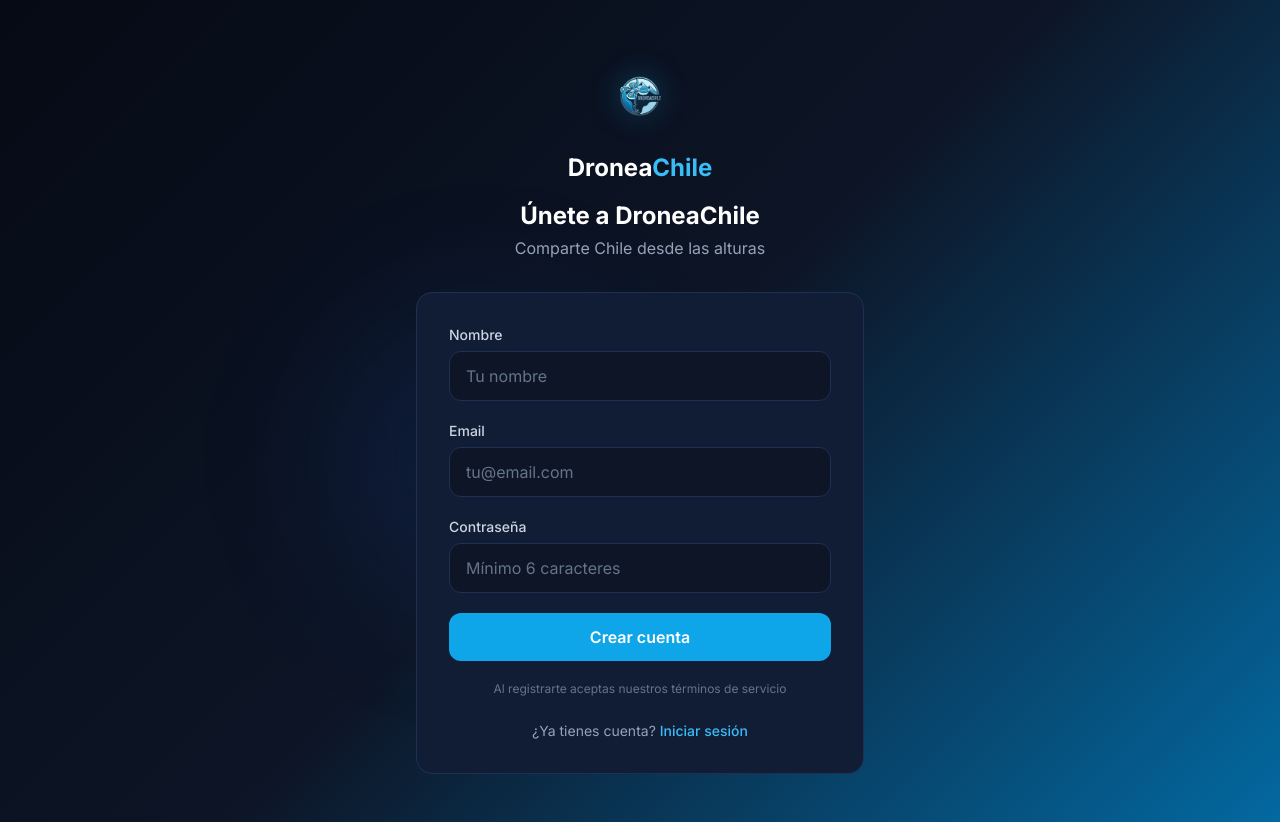
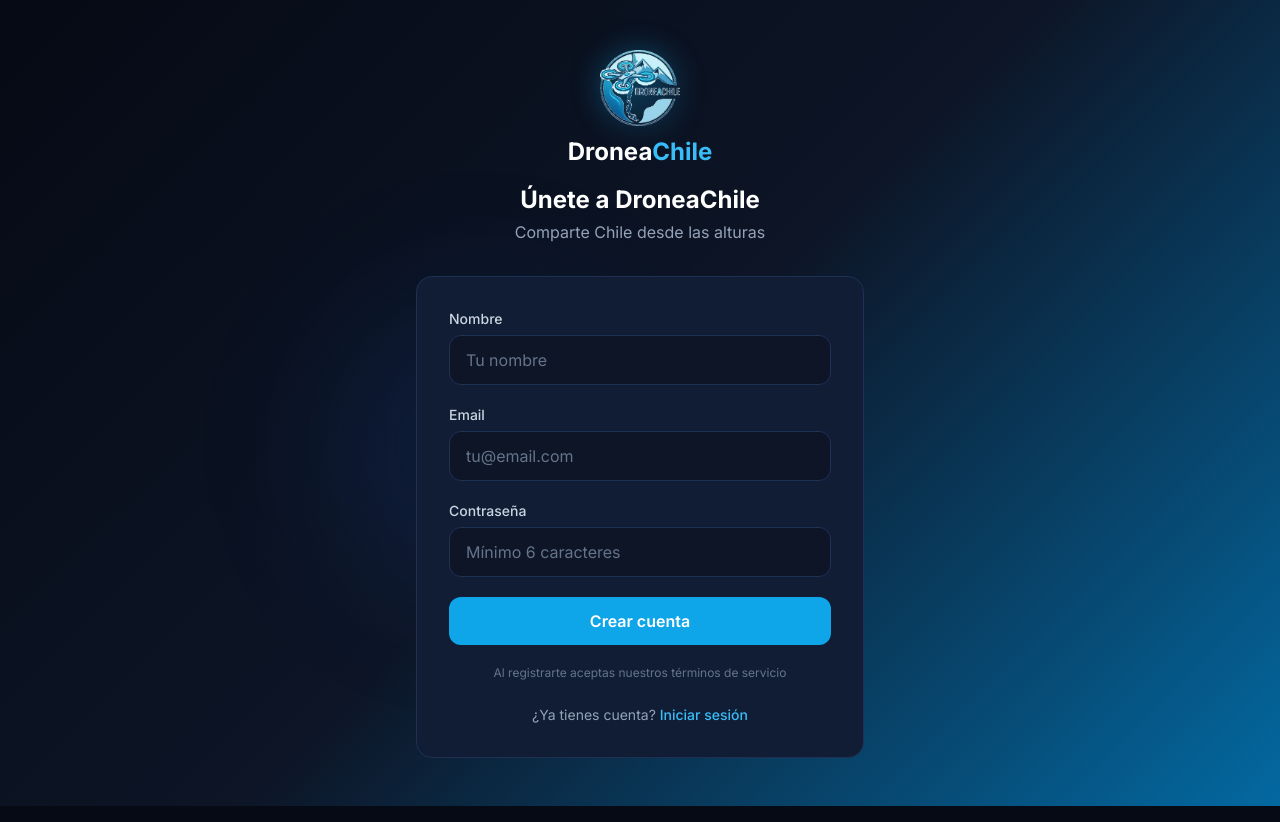
Before and after one commit to jorge198977/droneachile, a Next.js app: page /auth/register in a window 1280 px wide. Built offline with nearby package versions, Linux system fonts and the light colour scheme.

Commit message:
fix logo in register page

```diff
--- a/app/auth/register/page.tsx
+++ b/app/auth/register/page.tsx
@@ -54,8 +54,8 @@ export default function RegisterPage() {
       <div className="relative z-10 w-full max-w-md animate-slide-up">
         <div className="text-center mb-8">
           <Link href="/" className="inline-flex flex-col items-center gap-2">
-            <div className="w-24 h-24 flex-shrink-0 drop-shadow-[0_0_15px_rgba(14,165,233,0.4)]">
-              <Image src="/logo-v2.png" alt="DroneaChile" width={96} height={96} className="w-full h-full object-contain" />
+            <div className="w-20 h-20 flex-shrink-0 drop-shadow-[0_0_15px_rgba(14,165,233,0.4)]">
+              <Image src="/logo-cropped.png" alt="DroneaChile" width={80} height={80} className="w-full h-full object-contain" />
             </div>
             <span className="font-display font-bold text-2xl text-white">Dronea<span className="text-sky-400">Chile</span></span>
           </Link>
```
